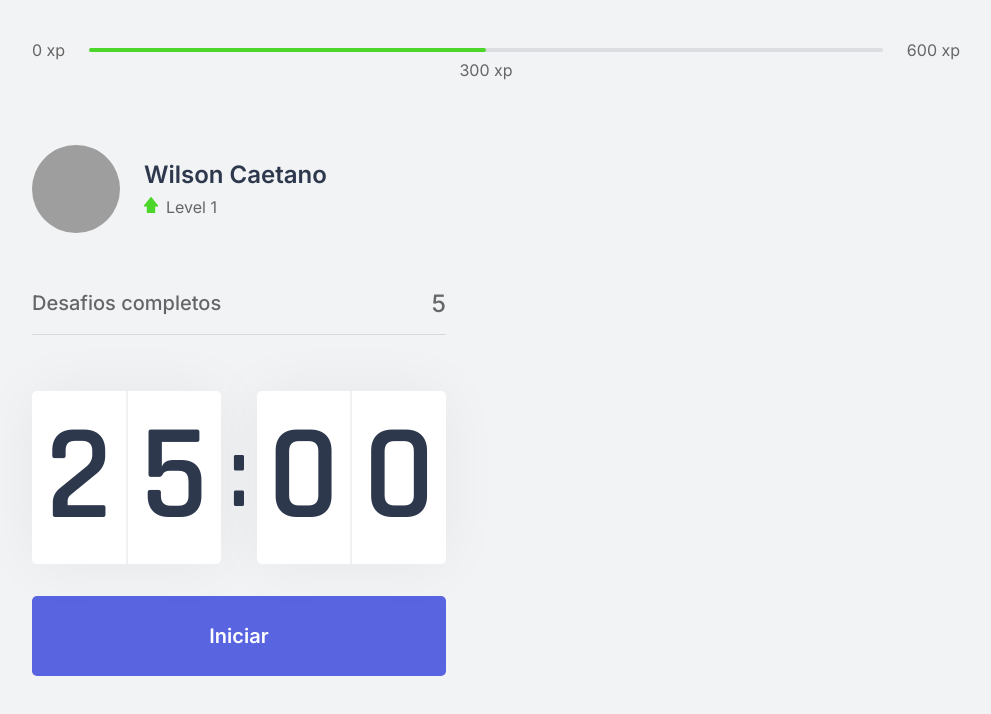
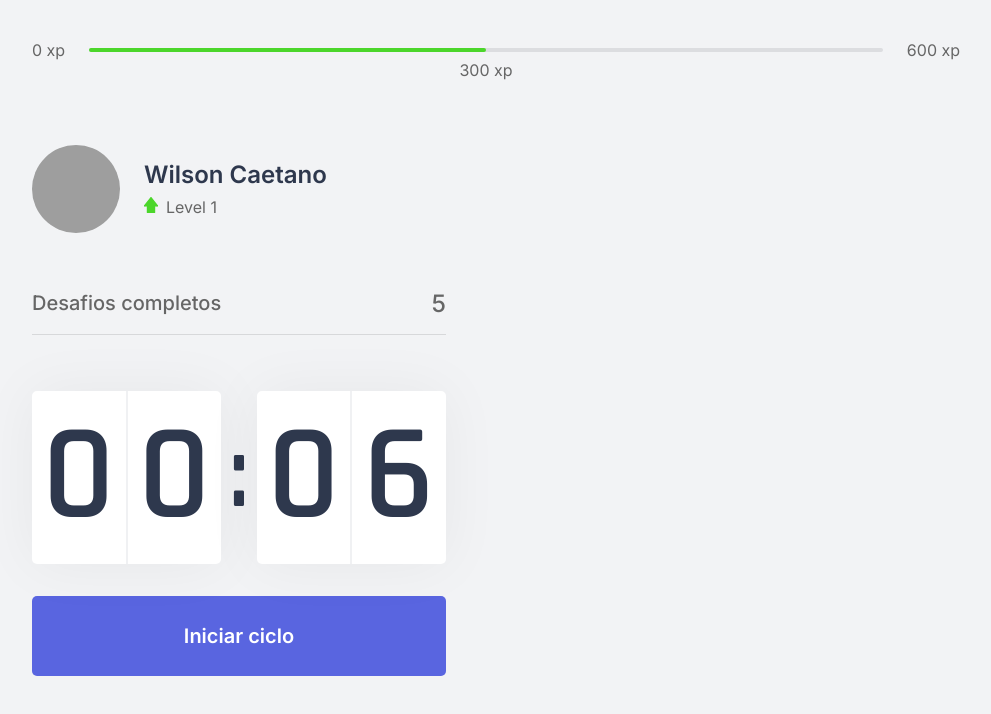
Before and after one commit to WilsonCaetanojr/pomodoro-technique-web, a Next.js app: page / in a window 1280 px wide. Shown: the top 714 px of the page, without its empty margins (144-1135 px from the left). Built offline with nearby package versions, Linux system fonts and the light colour scheme; grey boxes are pictures that could not be loaded.

Commit message:
Continuação do countdown

```diff
--- a/src/components/Countdown.tsx
+++ b/src/components/Countdown.tsx
@@ -1,9 +1,12 @@
 import { useState, useEffect } from "react";
 import styles from "../styles/components/Countdown.module.css";
 
+let countdownTimeout: NodeJS.Timeout;
+
 export function Countdown() {
-  const [time, setTime] = useState(25 * 60);
-  const [active, setActive] = useState(false);
+  const [time, setTime] = useState(0.1 * 60);
+  const [isActive, setIsActive] = useState(false);
+  const [hasFinished, setHasFinished] = useState(false);
 
   const minutes = Math.floor(time / 60);
   const seconds = time % 60;
@@ -12,16 +15,25 @@
   const [secondLeft, secondRight] = String(seconds).padStart(2, "0").split("");
 
   const startCountdown = () => {
-    setActive(!active);
+    setIsActive(true);
+  };
+
+  const resetCountdown = () => {
+    clearTimeout(countdownTimeout);
+    setIsActive(false);
+    setTime(0.1 * 60);
   };
 
   useEffect(() => {
-    if (active && time > 0) {
-      setTimeout(() => {
+    if (isActive && time > 0) {
+      countdownTimeout = setTimeout(() => {
         setTime(time - 1);
       }, 1000);
+    } else if (isActive && time === 0) {
+      setHasFinished(true);
+      setIsActive(false);
     }
-  }, [active, time]);
+  }, [isActive, time]);
 
   return (
     <div>
@@ -37,13 +49,31 @@
         </div>
       </div>
 
+      {hasFinished ? (
+        <button disabled className={styles.countdownButton}>
+          Ciclo encerrado
+        </button>
+      ) : (
+        <>
+          {isActive ? (
+            <button
+              type="button"
+              onClick={resetCountdown}
+              className={`${styles.countdownButton} ${styles.countdownButtonActive}`}
+            >
+              Abandonar ciclo
+            </button>
+          ) : (
             <button
               type="button"
               onClick={startCountdown}
               className={styles.countdownButton}
             >
-        Iniciar
+              Iniciar ciclo
             </button>
+          )}
+        </>
+      )}
     </div>
   );
 }
--- a/src/styles/components/Countdown.module.css
+++ b/src/styles/components/Countdown.module.css
@@ -55,3 +55,13 @@
 .countdownButton:hover {
   background: #4953b8;
 }
+
+.countdownButtonActive {
+  background-color: #fff;
+  color: #2e384d;
+}
+
+.countdownButtonActive:hover {
+  background-color: #e83f5b;
+  color: #fff;
+}
```
Lines whose indentation alone changed are shown as unchanged.
